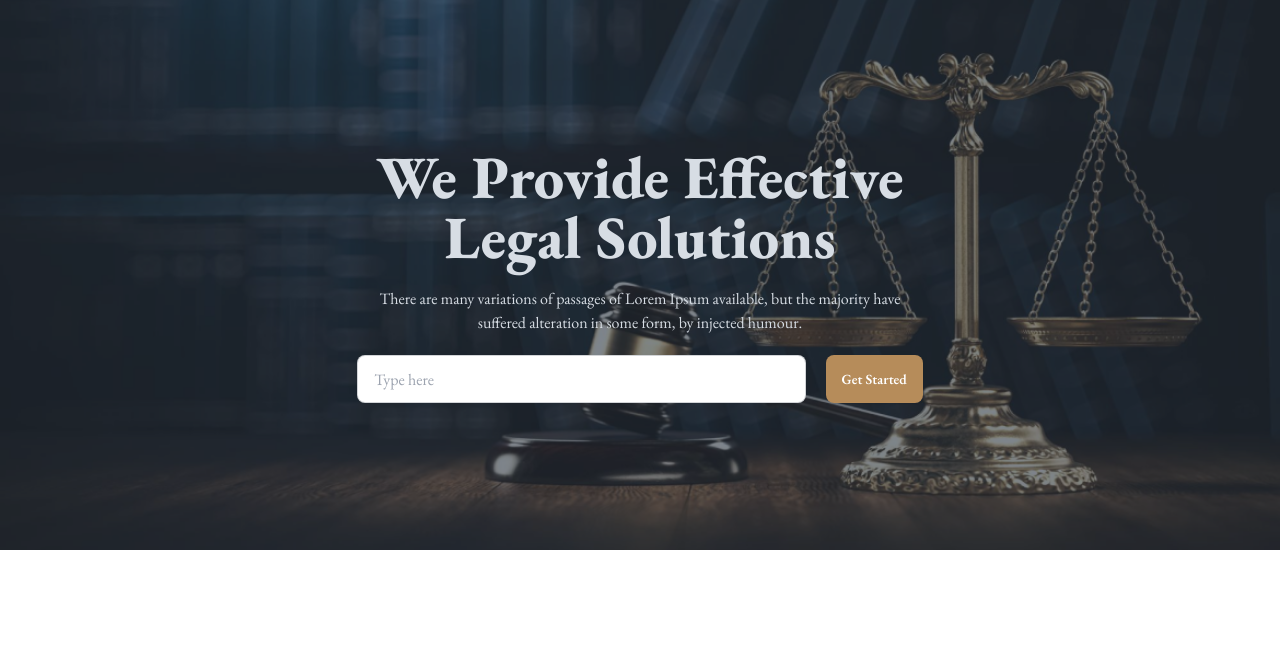
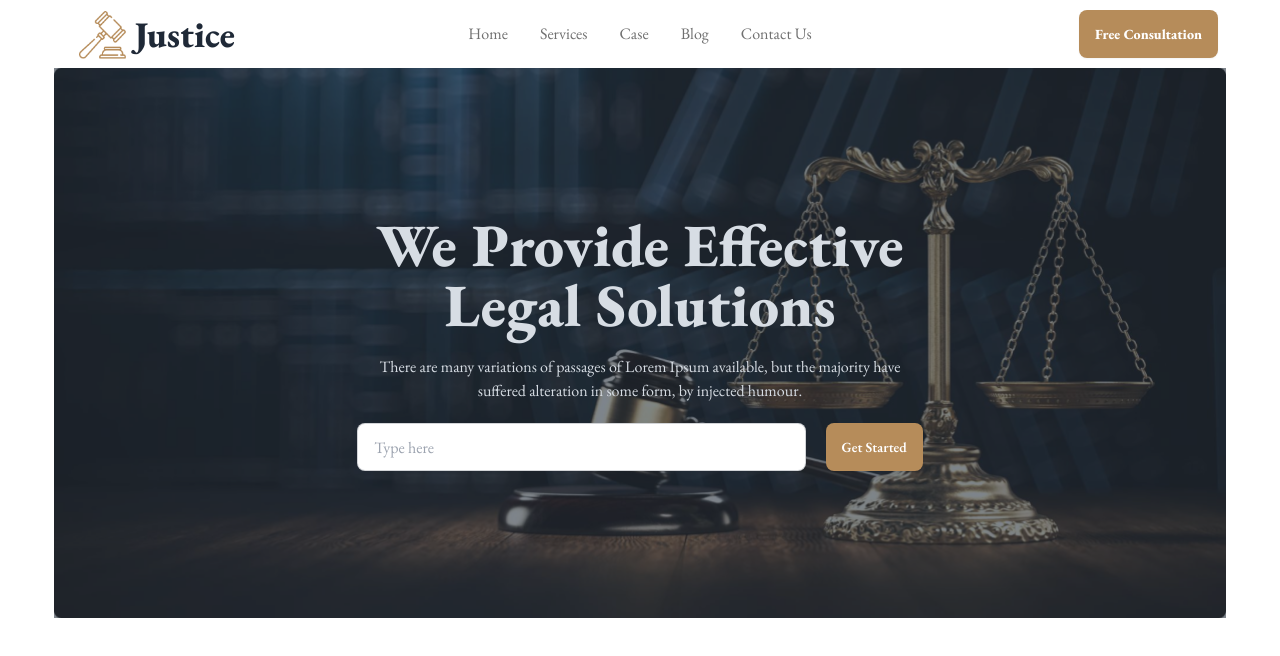
Before and after one commit to Sakib3602/justice-with-law, a plain HTML site: page index.html in a window 1280 px wide. Drawn offline with nearby package versions, Linux system fonts and the light colour scheme.

Commit message:
added navbar

```diff
--- a/index.html
+++ b/index.html
@@ -30,17 +30,54 @@
 </style>
 </head>
 <body>
-    <header class="container mx-auto font">
+    <header class="w-[95%] lg:w-[1172px] mx-auto font">
+        <!-- nav start -->
+        <div class="navbar bg-base-100 lg:w-[1172px] mx-auto">
+            <div class="navbar-start">
+              <div class="dropdown">
+                <div tabindex="0" role="button" class="btn btn-ghost lg:hidden">
+                  <svg xmlns="http://www.w3.org/2000/svg" class="h-5 w-5" fill="none" viewBox="0 0 24 24" stroke="currentColor"><path stroke-linecap="round" stroke-linejoin="round" stroke-width="2" d="M4 6h16M4 12h8m-8 6h16" /></svg>
+                </div>
+                <ul tabindex="0" class="menu menu-sm dropdown-content mt-3 z-[1] p-2 shadow bg-base-100 rounded-box w-52">
+
+                  <li><a class="font-[400] text-[16px] text-[#707070]">Home</a></li>
+                <li><a class="font-[400] text-[16px] text-[#707070]">Services</a></li>
+                <li><a class="font-[400] text-[16px] text-[#707070]">Case</a></li>
+                <li><a class="font-[400] text-[16px] text-[#707070]">Blog</a></li>
+                <li><a class="font-[400] text-[16px] text-[#707070]">Contact Us</a></li>
+
+
+                </ul>
+              </div>
+              <a class="btn btn-ghost font-[900] text-2xl lg:text-4xl"><img src="./images/business.png" class="max-w-xl h-9 lg:h-12" alt="">Justice</a>
+            </div>
+            <div class="navbar-center hidden lg:flex">
+              <ul class="menu menu-horizontal px-1">
+                <li><a class="font-[400] text-[16px] text-[#707070]">Home</a></li>
+                <li><a class="font-[400] text-[16px] text-[#707070]">Services</a></li>
+                <li><a class="font-[400] text-[16px] text-[#707070]">Case</a></li>
+                <li><a class="font-[400] text-[16px] text-[#707070]">Blog</a></li>
+                <li><a class="font-[400] text-[16px] text-[#707070]">Contact Us</a></li>
+
+              </ul>
+            </div>
+            <div class="navbar-end">
+              <a class="btn  bg-[#B68C5A] border-0 text-white font-[900] ">Free Consultation</a>
+            </div>
+          </div>
+
+
+        <!-- hero start -->
 
         <div class="hero h-[550px] space-y-25" style="background-image: url(./images/banner.png);">
             <div class="hero-overlay bg-opacity-60"></div>
             <div class="hero-content text-center text-neutral-content">
               <div class="w-2/3">
-                <h1 class="mb-5 text-6xl font-[800]">We Provide Effective <br> Legal Solutions</h1>
+                <h1 class="mb-5 text-4xl lg:text-6xl font-[800]">We Provide Effective <br> Legal Solutions</h1>
                 <p class="mb-5">There are many variations of passages of Lorem Ipsum available, but the majority have suffered alteration in some form, by injected humour.</p>
-                <div class="flex flex-col justify-center lg:flex-row space-x-5">
+                <div class="flex flex-col justify-center lg:flex-row lg:space-x-5">
                     <input type="text" placeholder="Type here" class="input input-bordered w-full max-w-xl" />
-                    <button class="btn bg-[#B68C5A] border-0 text-white font-[600]">Get Started</button>
+                    <button class="btn mt-[20px] lg:mt-0 bg-[#B68C5A] border-0 text-white font-[600]">Get Started</button>
                 </div>
               </div>
             </div>
```
